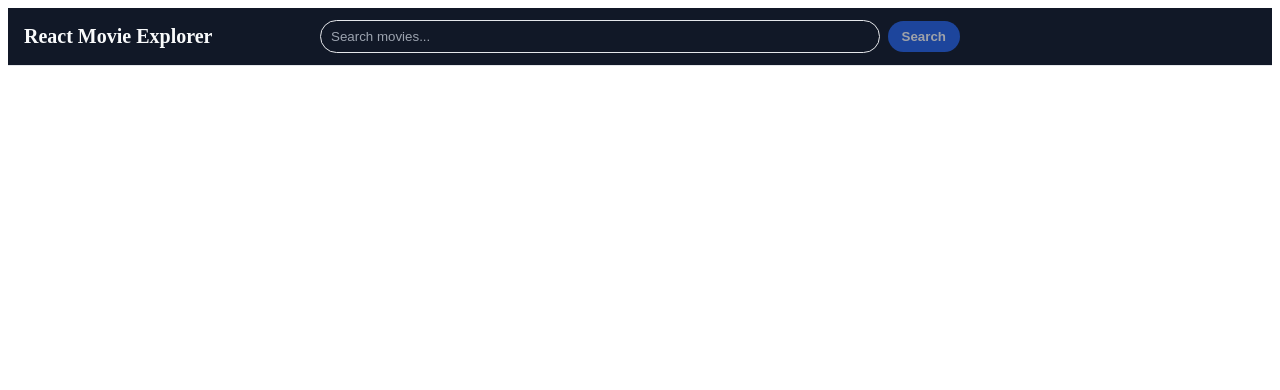
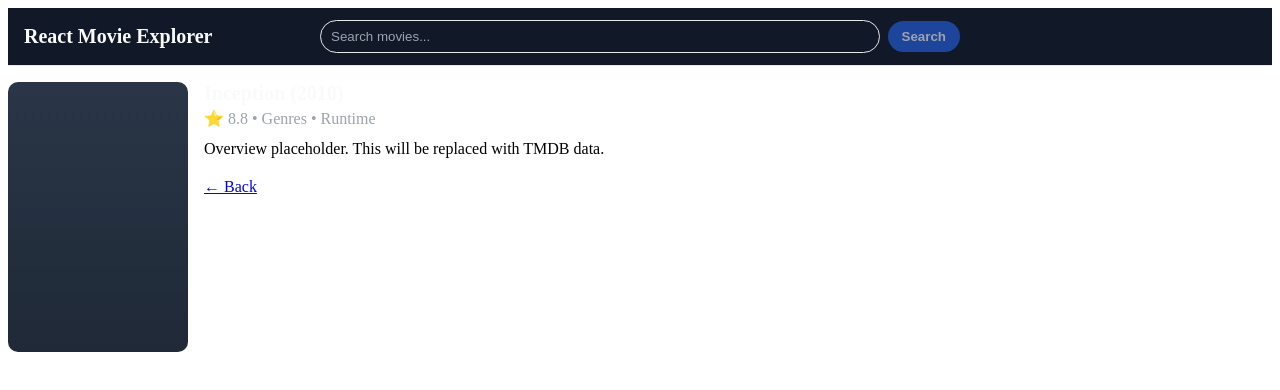
Before and after one commit to adaviladev/react-movie-explorer, a React (Vite) app: page /movie/1 in a window 1280 px wide. Shown: the top 390 px of the page. Built offline with nearby package versions, Linux system fonts and the light colour scheme.

Commit message:
Add minimal Details page and link MovieCard to /movie/:id

```diff
--- a/src/App.jsx
+++ b/src/App.jsx
@@ -1,6 +1,7 @@
 import { BrowserRouter, Routes, Route } from "react-router-dom";
 import Header from "./components/Header";
 import Results from "./pages/Results";
+import Details from "./pages/Details";
 
 export default function App() {
   return (
@@ -10,6 +11,7 @@ export default function App() {
         <Routes>
           <Route path="/" element={<main>Home page</main>} />
           <Route path="/results" element={<Results />} />
+          <Route path="/movie/:id" element={<Details />} />
         </Routes>
       </BrowserRouter>
     </>
--- a/src/components/MovieCard.jsx
+++ b/src/components/MovieCard.jsx
@@ -1,6 +1,13 @@
+import { Link } from "react-router-dom";
+
 export default function MovieCard({ movie }) {
   return (
-    <div className="card" role="article" aria-label="{movie.title}">
+    <Link
+      to={`/movie/${movie.id}`}
+      className="card"
+      role="article"
+      aria-label="{movie.title}"
+    >
       <div className="card__poster" aria-hidden="true" />
       <div className="card__body">
         <p className="card__title">{movie.title}</p>
@@ -8,6 +15,6 @@ export default function MovieCard({ movie }) {
           {movie.year} • ⭐ {movie.rating}
         </p>
       </div>
-    </div>
+    </Link>
   );
 }
--- a/src/index.css
+++ b/src/index.css
@@ -102,3 +102,35 @@
   font-size: 0.82rem;
   color: #9ca3af;
 }
+
+/* --- Details page (temporary styles; refine later) --- */
+.details {
+  display: grid;
+  grid-template-columns: 180px 1fr;
+  gap: 16px;
+  margin-top: 16px;
+}
+@media (max-width: 640px) {
+  .details {
+    grid-template-columns: 1fr;
+  }
+}
+.details__poster {
+  aspect-ratio: 2 / 3;
+  background: linear-gradient(180deg, #2a3647, #1f2937);
+  border-radius: 10px;
+}
+.details__title {
+  margin: 0 0 4px;
+  font-size: 1.25rem;
+  font-weight: 700;
+  color: #f9fafb;
+}
+.details__meta {
+  margin: 0 0 8px;
+  color: #9ca3af;
+}
+.details__overview {
+  margin: 0;
+  line-height: 1.6;
+}
--- /dev/null
+++ b/src/pages/Details.jsx
@@ -0,0 +1,46 @@
+import { useParams, Link } from "react-router-dom";
+
+const mockMovies = [
+  { id: 1, title: "Inception", year: 2010, rating: 8.8 },
+  { id: 2, title: "Interstellar", year: 2014, rating: 8.6 },
+  { id: 3, title: "The Dark Knight", year: 2008, rating: 9.0 },
+  { id: 4, title: "The Matrix", year: 1999, rating: 8.7 },
+  { id: 5, title: "Dune", year: 2021, rating: 8.1 },
+  { id: 6, title: "Arrival", year: 2016, rating: 7.9 },
+];
+
+export default function Details() {
+  const { id } = useParams();
+  const movie = mockMovies.find((m) => String(m.id) === id);
+
+  if (!movie) {
+    return (
+      <main>
+        <p>Movie not found</p>
+        <p>
+          <Link to="/">← Back to Home</Link>
+        </p>
+      </main>
+    );
+  }
+
+  return (
+    <main>
+      <div className="details">
+        <div className="details__poster" aria-hidden="true" />
+        <div>
+          <h1 className="details__title">
+            {movie.title} ({movie.year})
+          </h1>
+          <p className="details__meta">⭐ {movie.rating} • Genres • Runtime</p>
+          <p className="details__overview">
+            Overview placeholder. This will be replaced with TMDB data.
+          </p>
+          <p>
+            <Link to="/">← Back</Link>
+          </p>
+        </div>
+      </div>
+    </main>
+  );
+}
```
